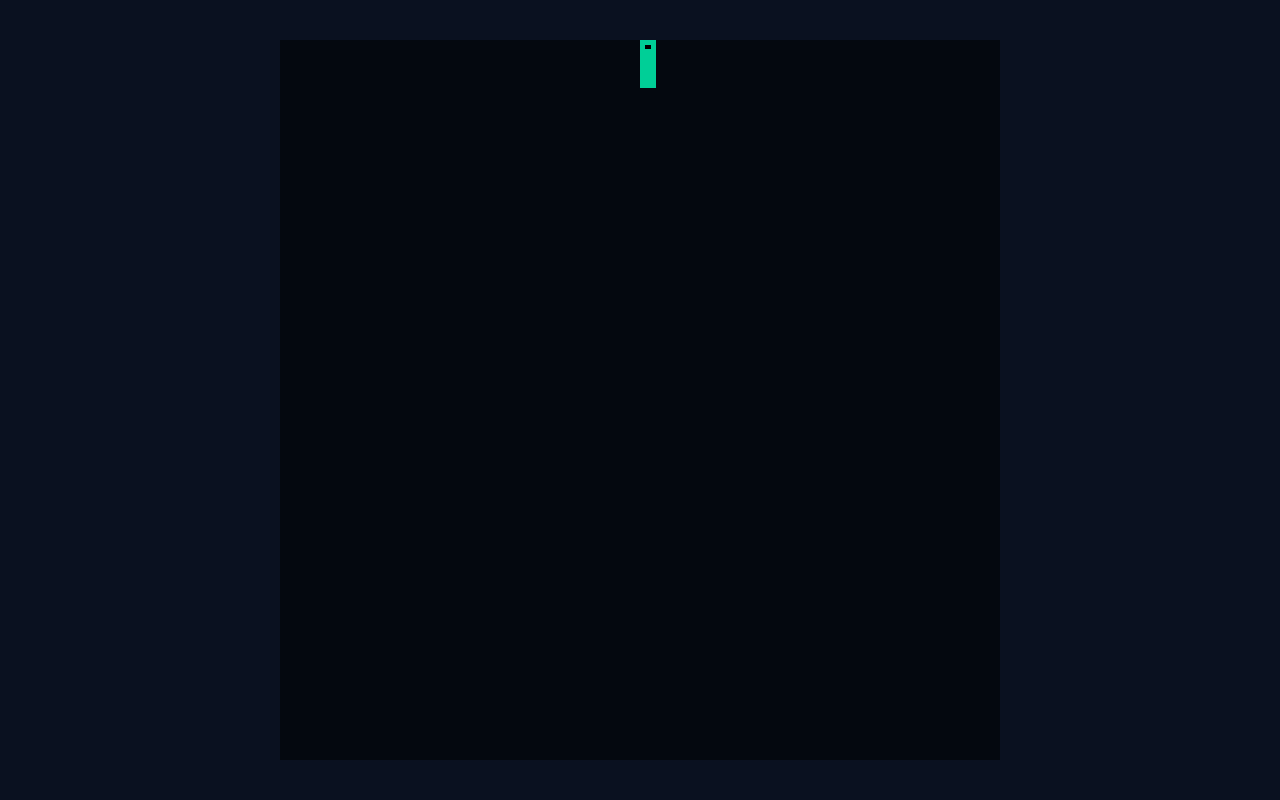
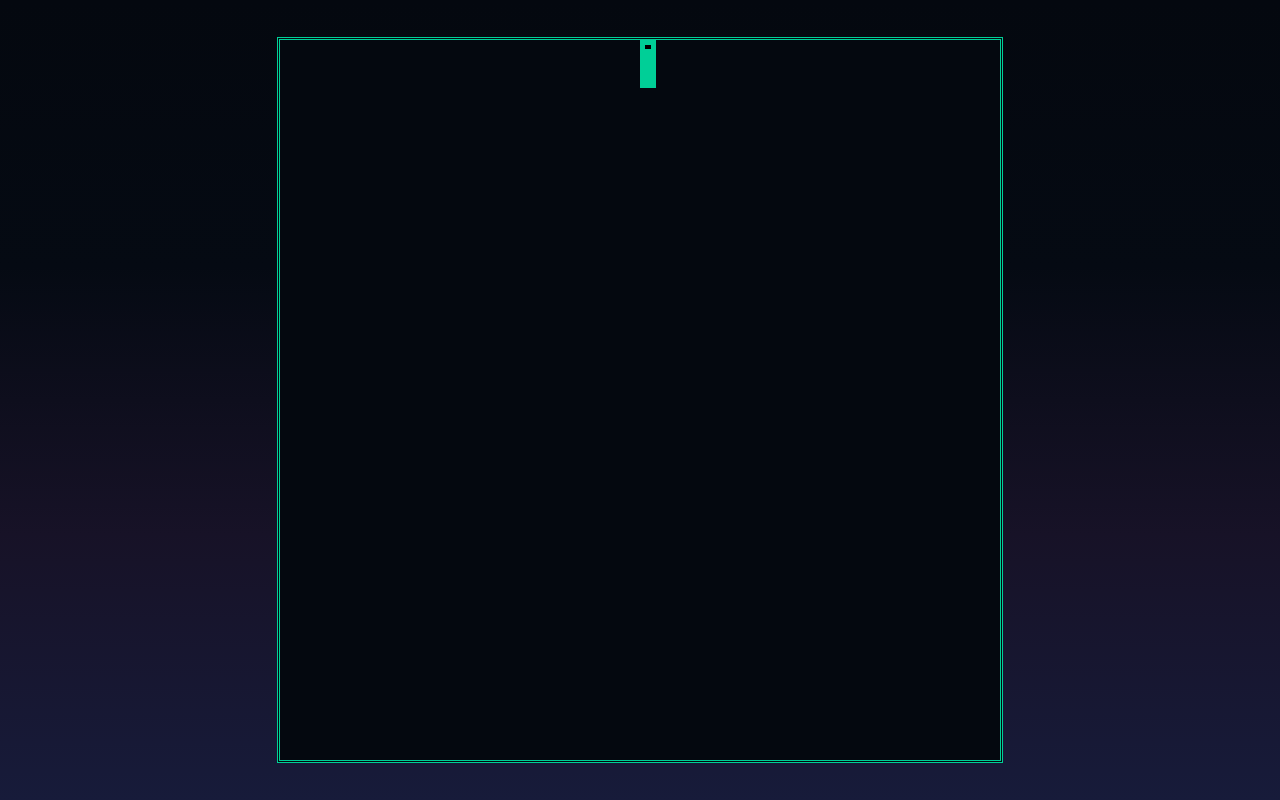
Before and after one commit to IMenezes-GH/SnakeTS, a website with bundled scripts: page index.html in a window 1280 px wide. Built offline with nearby package versions, Linux system fonts and the light colour scheme.

Commit message:
Stylizes the page

```diff
--- a/index.html
+++ b/index.html
@@ -14,7 +14,8 @@
 
         main{
             min-height: 100vh;
-            background-color: #0A1120;
+            /* background-color: #0A1120; */
+            background: linear-gradient(#04080F, #050a13, #171227, #171b3a);
 
             display: grid;
             justify-content: center;
@@ -23,6 +24,8 @@
 
         #canvas{
             background-color: #04080f;
+            border-style: double;
+            border-color: #00CF97;
             width: 90vh;
             height: 90vh;
             transition: 100ms;
```
